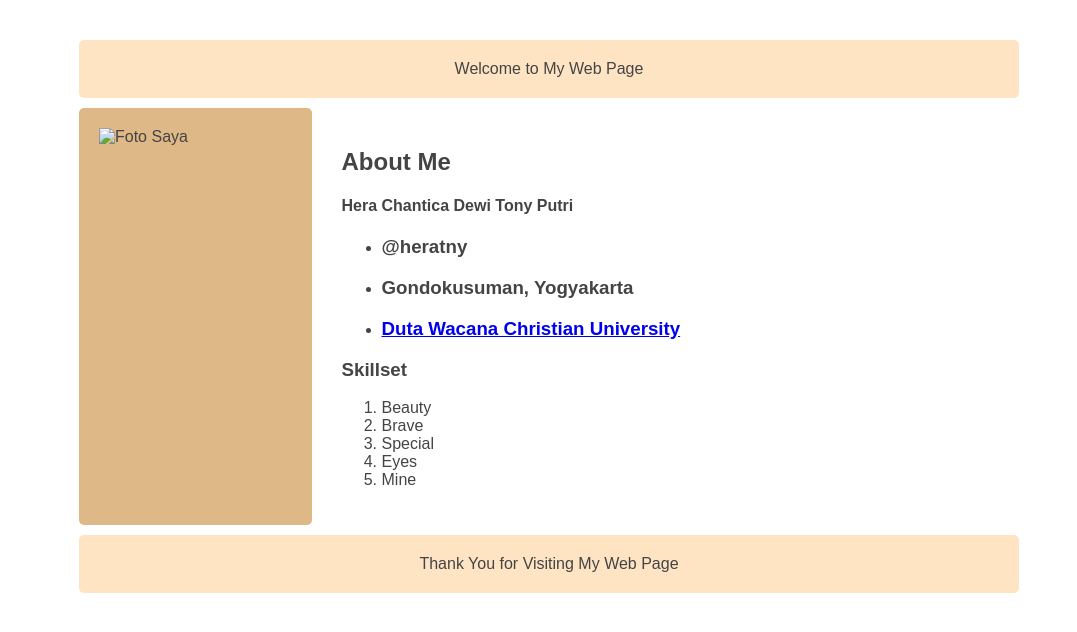
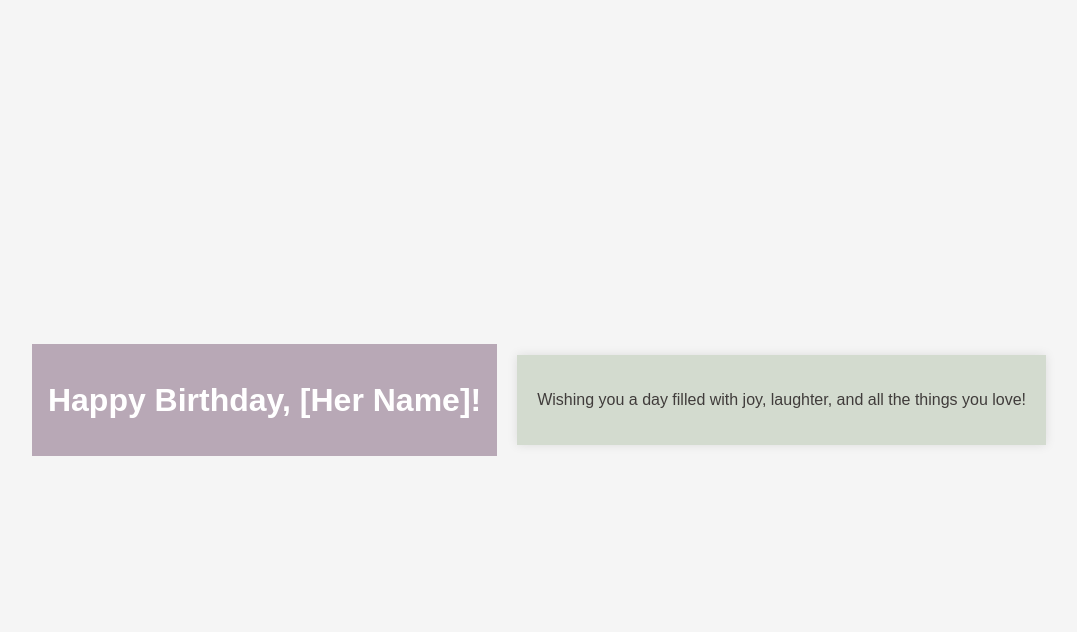
Before and after one commit to glenangelo/glenangelo.github.io, a plain HTML site: page index.html in a window 1280 px wide. Shown: the whole page, without its empty margins (91-1168 px from the left). Drawn offline with Linux system fonts and the light colour scheme.

Commit message:
Making new page

```diff
--- /dev/null
+++ b/album-style.css
@@ -0,0 +1,40 @@
+body {
+    font-family: 'Arial', sans-serif;
+    background-color: #f5f5f5; /* Light grayish background */
+    color: #403c3b; /* Soft charcoal text color */
+    margin: 0;
+    padding: 0;
+    display: flex;
+    flex-direction: column;
+    align-items: center;
+    height: 100vh;
+}
+
+header {
+    background-color: #b8a8b6; /* Lavender for the header */
+    color: #fff;
+    text-align: center;
+    padding: 1em;
+}
+
+.photo-grid {
+    display: grid;
+    grid-template-columns: repeat(auto-fill, minmax(200px, 1fr));
+    gap: 20px;
+    max-width: 800px;
+    margin-top: 20px;
+}
+
+.photo-item {
+    overflow: hidden;
+    border-radius: 8px;
+    box-shadow: 0 0 10px rgba(0, 0, 0, 0.1);
+}
+
+.album-photo {
+    width: 100%;
+    height: auto;
+    border-radius: 8px;
+}
+
+/* Additional styling if needed */
--- /dev/null
+++ b/card-style.css
@@ -0,0 +1,38 @@
+body {
+    font-family: 'Arial', sans-serif;
+    background-color: #f5f5f5; /* Light grayish background */
+    color: #403c3b; /* Soft charcoal text color */
+    margin: 0;
+    padding: 0;
+    display: flex;
+    flex-wrap: wrap;
+    justify-content: space-around;
+    align-items: flex-start;
+    height: 100vh;
+}
+
+.photo-note {
+    flex: 0 1 calc(30% - 20px); /* Adjust the width as needed */
+    margin: 10px;
+    border-radius: 8px;
+    overflow: hidden;
+    box-shadow: 0 0 10px rgba(0, 0, 0, 0.1);
+    background-color: #fff;
+    position: relative;
+}
+
+.note-photo {
+    width: 100%;
+    height: auto;
+    border-radius: 8px 8px 0 0;
+}
+
+.note-content {
+    padding: 20px;
+}
+
+.note-content h1 {
+    margin-bottom: 10px;
+}
+
+/* Additional styling if needed */
--- a/index.html
+++ b/index.html
@@ -3,33 +3,17 @@
 <head>
     <meta charset="UTF-8">
     <meta name="viewport" content="width=device-width, initial-scale=1.0">
-    <title>71210803 - Glen</title>
     <link rel="stylesheet" href="style.css">
+    <title>Happy Birthday!</title>
 </head>
 <body>
-    <div class="wrapper">
-        <header class="header">Welcome to My Web Page</header>
-        <aside class="sidebar">
-        <img src="hera.jpg" width="320px" height="320px" alt="Foto Saya">
-        </aside>
-        <article class="content">
-            <h2>About Me</h2>
-            <h4>Hera Chantica Dewi Tony Putri</h4>
-            <ul>
-                <li><h3>@heratny</h3></li>
-                <li><h3>Gondokusuman, Yogyakarta</h3></li>
-                <li><h3><a href="https://www.ukdw.ac.id/">Duta Wacana Christian University</a></h3></li>
-            </ul>
-            <h3>Skillset</h3>
-            <ol>
-                <li>Beauty</li>
-                <li>Brave</li>
-                <li>Special</li>
-                <li>Eyes</li>
-                <li>Mine</li>
-            </ol>
-        </article>
-        <footer class="footer">Thank You for Visiting My Web Page</footer>
-      </div>
+    <header>
+        <h1>Happy Birthday, [Her Name]!</h1>
+    </header>
+    <section>
+        <!-- <img src="resource/hera.jpg" alt="Her Picture" class="profile-picture"> -->
+        <p>Wishing you a day filled with joy, laughter, and all the things you love!</p>
+        <!-- Add more personalized content here -->
+    </section>
 </body>
 </html>
--- a/style.css
+++ b/style.css
@@ -1,67 +1,53 @@
-*, *:before, *:after {
-    box-sizing: border-box;
+body {
+  font-family: 'Arial', sans-serif;
+  background-color: #f5f5f5; /* Light grayish background */
+  color: #403c3b; /* Soft charcoal text color */
+  margin: 0;
+  padding: 0;
+  display: flex;
+  align-items: center;
+  justify-content: center;
+  height: 100vh;
 }
 
-  body {
-    margin: 40px;
-    font-family: Arial, Helvetica, sans-serif;
-    background-color: #fff;
-    color: #444;
+header {
+  background-color: #b8a8b6; /* Lavender for the header */
+  color: #fff;
+  text-align: center;
+  padding: 1em;
+  opacity: 0;
+  animation: fadeIn 1s forwards;
 }
 
-  h1, p {
-    margin: 0 0 1em 0;
+section {
+  max-width: 600px;
+  margin: 20px;
+  padding: 20px;
+  background-color: #d3dbcf; /* Sage green for the section */
+  box-shadow: 0 0 10px rgba(0, 0, 0, 0.1);
+  opacity: 0;
+  animation: fadeIn 1s forwards 0.5s;
 }
 
-  .wrapper {
-    max-width: 940px;
-    margin: 0 20px;
-    display: grid;
-    grid-gap: 10px;
+.profile-picture {
+  max-width: 100%;
+  height: auto;
+  border-radius: 50%;
+  margin-bottom: 20px;
 }
 
-  @media screen and (min-width: 500px) {
-
-    /* no grid support? */
-    .sidebar {
-      float: left;
-      width: 20%;
-      background-color:burlywood;
+@keyframes fadeIn {
+  from {
+      opacity: 0;
+  }
+  to {
+      opacity: 1;
+  }
 }
 
-    .content {
-      float: right;
-      width: 80%;
+/* Additional styling for sections, if needed */
+p {
+  color: #403c3b; /* Soft charcoal text color for content */
 }
 
-    .wrapper {
-      margin: 0 auto;
-      grid-template-columns: 1fr 3fr;
-    }
-
-    .header, .footer {
-      grid-column: 1 / -1;
-      /* needed for the floated layout */
-      clear: both;
-      background-color:bisque;
-      text-align: center;
-    }
-
-  }
-
-  .wrapper > * {
-    color:#444;
-    border-radius: 5px;
-    padding: 20px;
-    font-size: 100%;
-    /* needed for the floated layout*/
-    margin-bottom: 10px;
-  }
-
-  /* We need to set the widths used on floated items back to auto, and remove the bottom margin as when we have grid we have gaps. */
-  @supports (display: grid) {
-    .wrapper > * {
-      width: auto;
-      margin: 0;
-    }
-  }
+/* Customize other elements as needed */
```
Also changed, not shown: photo_album.html (added, +23 -0 lines), photocard.html (added, +34 -0 lines). Lines whose indentation alone changed are shown as unchanged.
